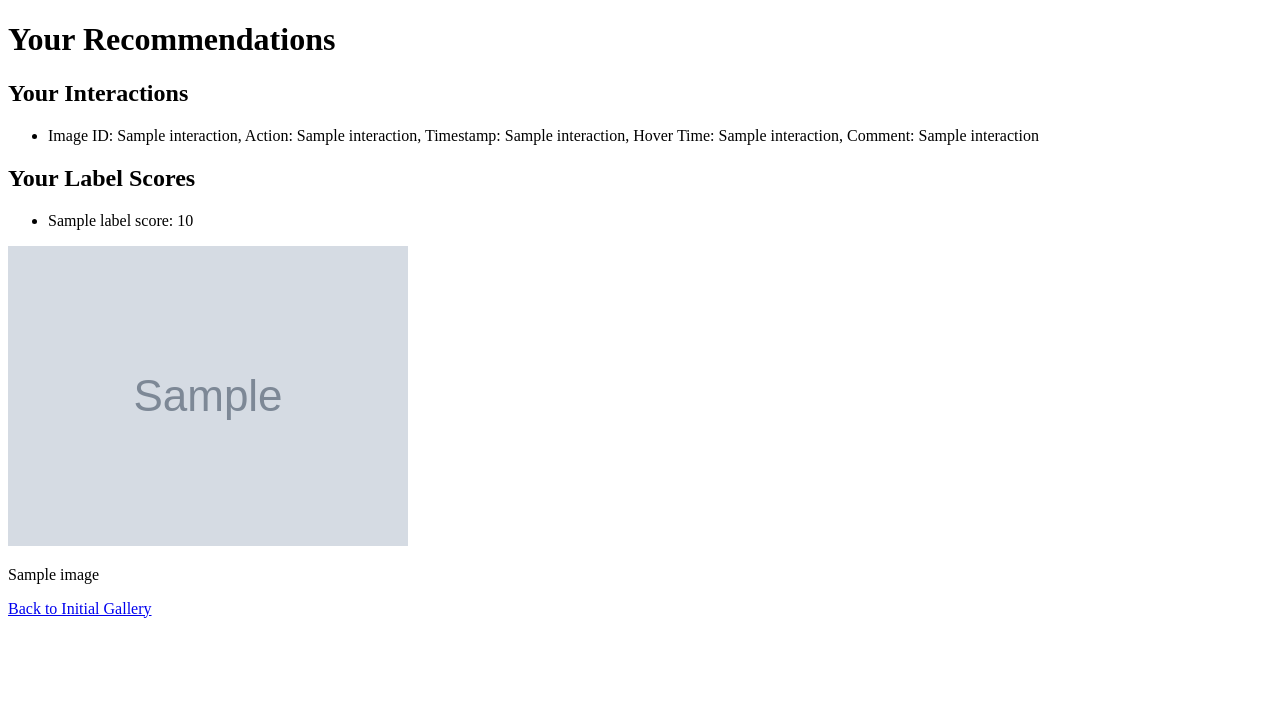
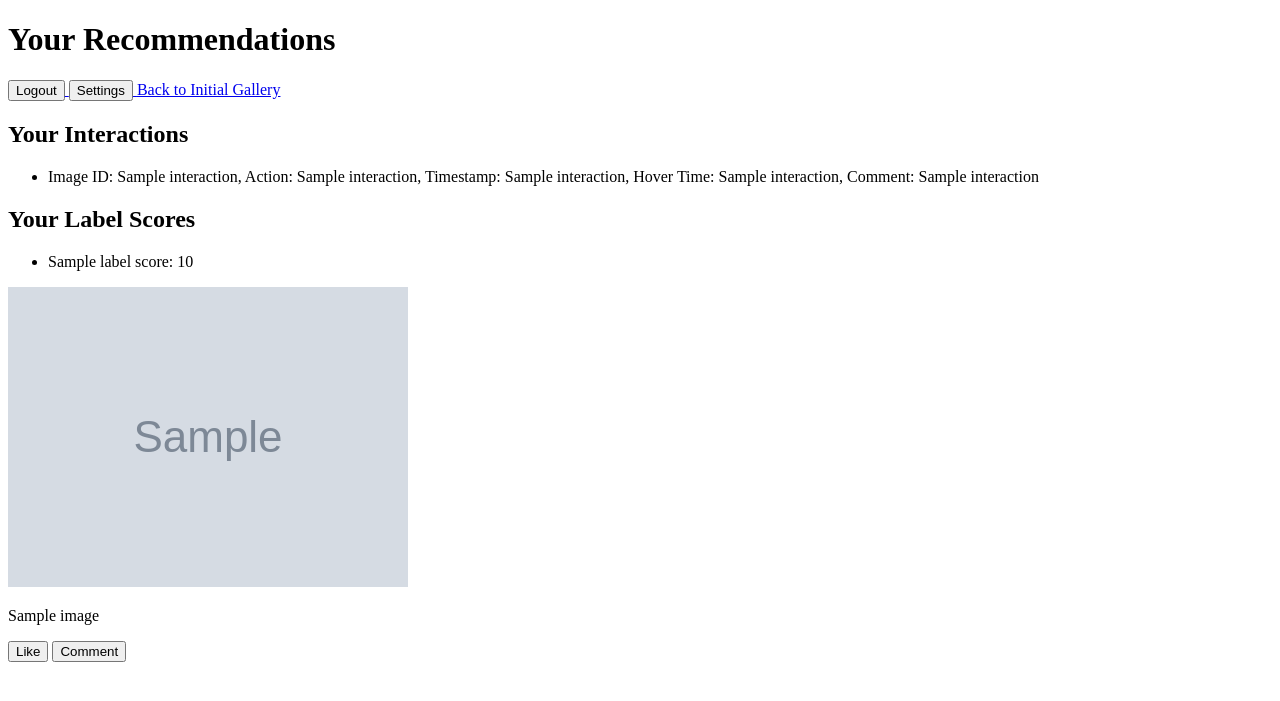
Before and after one commit to mnothman/image_recommendation, a Flask app: template templates/recommendations.html in a window 1280 px wide. Shown: the top 701 px of the page. Run offline with Flask 3, Linux system fonts and the light colour scheme; the template is opened without the code that fills it: most values are stand-ins (such as "Sample title", 1, 10 or a date in 2020); grey boxes marked "Sample" are stand-in pictures; parts of the project's set-up code (start-up, migrations or seed data) failed here and were passed over.

Commit message:
get interactions based on user, only 1 click/like logged,  like/cmnt button on recommend page

```diff
--- a/app.py
+++ b/app.py
@@ -102,15 +102,17 @@ def recommendations():
     if 'username' not in session:
         return redirect(url_for('login'))
 
-    interactions = databaseInteractions.get_interactions()
+    interactions = databaseInteractions.get_interactions(session['username']) # fetch interactions from DB based on username
+    # print("Interactions fetched from DB:", interactions)
+
     label_map = {image['id']: image['labels'].split('; ') for image in images}
 
-    filtered_interactions = [
+    filtered_interactions = [ # filter out interactions with no positive labels
         interaction for interaction in interactions
         if interaction[2] in label_map and label_map[interaction[2]] != ["No Labels"]
     ]
 
-    label_scores = calculate_score(interactions, label_map)
+    label_scores = calculate_score(filtered_interactions, label_map)
 
     # rank images based on cumulative label scores
     sorted_images = sorted(images, key=lambda img: sum(label_scores.get(label, 0) for label in img['labels'].split('; ')), reverse=True)
--- a/databaseInteractions.py
+++ b/databaseInteractions.py
@@ -41,21 +41,54 @@ def init_db():
     db.commit()
     # logging.debug("Database initialized.")
 
+# def save_interaction(data):
+#     db = get_db()
+#     cursor = db.cursor()
+#     # logging.debug(f"Saving interaction: {data}")
+#     cursor.execute('''
+#         INSERT INTO interactions (username, image_id, action, timestamp, hover_time, comment)
+#         VALUES (?, ?, ?, ?, ?, ?)
+#     ''', (data['username'], data['image_id'], data['action'], data['timestamp'], data.get('hover_time'), data.get('comment')))
+#     db.commit()
+#     # logging.debug("Interaction saved.")
+
+
 def save_interaction(data):
     db = get_db()
     cursor = db.cursor()
-    # logging.debug(f"Saving interaction: {data}")
-    cursor.execute('''
-        INSERT INTO interactions (username, image_id, action, timestamp, hover_time, comment)
-        VALUES (?, ?, ?, ?, ?, ?)
-    ''', (data['username'], data['image_id'], data['action'], data['timestamp'], data.get('hover_time'), data.get('comment')))
+
+    # check if the interaction is a "like" or "click"
+    if data['action'] in ['like', 'click']:
+        # check if a like or click already exists for this user and image
+        cursor.execute('''
+            SELECT id FROM interactions WHERE username = ? AND image_id = ? AND action = ?
+        ''', (data['username'], data['image_id'], data['action']))
+        result = cursor.fetchone()
+
+        if result:
+            # can update existing like / clicks
+            cursor.execute('''
+                UPDATE interactions
+                SET timestamp = ?, hover_time = ?, comment = ?
+                WHERE id = ?
+            ''', (data['timestamp'], data.get('hover_time'), data.get('comment'), result[0]))
+        else:
+            cursor.execute('''
+                INSERT INTO interactions (username, image_id, action, timestamp, hover_time, comment)
+                VALUES (?, ?, ?, ?, ?, ?)
+            ''', (data['username'], data['image_id'], data['action'], data['timestamp'], data.get('hover_time'), data.get('comment')))
+    else: #comments can have unlimited, likes only one
+        cursor.execute('''
+            INSERT INTO interactions (username, image_id, action, timestamp, hover_time, comment)
+            VALUES (?, ?, ?, ?, ?, ?)
+        ''', (data['username'], data['image_id'], data['action'], data['timestamp'], data.get('hover_time'), data.get('comment')))
+
     db.commit()
-    # logging.debug("Interaction saved.")
 
-def get_interactions():
+def get_interactions(username):
     db = get_db()
     cursor = db.cursor()
-    cursor.execute('SELECT * FROM interactions')
+    cursor.execute('SELECT * FROM interactions WHERE username = ?', (username,))
     return cursor.fetchall()
 
 def save_user(username, password):
@@ -90,6 +123,7 @@ def calculate_score(interactions, label_map): #calc scores based on interactions
         'like': 3,
         'comment': 2,
         'hover': 1
+        #clicks have no weight
     }
     # iterate thru interactions for scores of each label
     for interaction in interactions:
--- a/templates/recommendations.html
+++ b/templates/recommendations.html
@@ -6,7 +6,12 @@
 </head>
 <body>
     <h1>Your Recommendations</h1>
-
+    <a href="/logout">
+        <button>Logout</button>
+    <a href="/settings">
+        <button>Settings</button>
+        <a href="{{ url_for('index') }}">Back to Initial Gallery</a>
+    </a>
        <!-- display interactions for testing -->
        <div id="user-interactions">
         <h2>Your Interactions</h2>
@@ -31,9 +36,63 @@
             <div class="image">
                 <img src="{{ image.url }}" alt="{{ image.id }}">
                 <p>{{ image.labels }}</p>
+                <button onclick="recordInteraction('{{ image.id }}', 'like')">Like</button>
+                <button onclick="comment('{{ image.id }}')">Comment</button>
+            </div>
             </div>
         {% endfor %}
     </div>
-    <a href="{{ url_for('index') }}">Back to Initial Gallery</a>
+
+    <script>
+        let hoverStart = {};
+        let hoverRecorded = new Set();
+
+        function recordInteraction(imageId, action) {
+            let interaction = { image_id: imageId, action: action };
+
+            if (action === 'hover') {
+                hoverStart[imageId] = new Date().getTime();
+            } else if (action === 'hover_end') {
+                if (!hoverRecorded.has(imageId)) {
+                    interaction['hover_time'] = new Date().getTime() - hoverStart[imageId];
+                    hoverRecorded.add(imageId);
+                    sendInteraction(interaction);
+                }
+            } else {
+                sendInteraction(interaction);
+            }
+        }
+
+        function startHover(imageId) {
+            hoverStart[imageId] = new Date().getTime();
+        }
+        function endHover(imageId) {
+            if (!hoverRecorded.has(imageId)) {
+                let hoverTime = new Date().getTime() - hoverStart[imageId];
+                let interaction = { image_id: imageId, action: 'hover_end', hover_time: hoverTime };
+                hoverRecorded.add(imageId);
+                sendInteraction(interaction);
+            }
+        }
+        function sendInteraction(interaction) {
+            fetch('/interact', {
+                method: 'POST',
+                headers: {
+                    'Content-Type': 'application/json',
+                },
+                body: JSON.stringify(interaction),
+            }).then(response => response.json())
+                .then(data => console.log(data));
+        }
+
+        function comment(imageId) {
+            let commentText = prompt("Enter your comment:");
+            if (commentText) {
+                let interaction = { image_id: imageId, action: 'comment', comment: commentText };
+                sendInteraction(interaction);
+            }
+        }
+    </script>
+
 </body>
 </html>
```
Also changed, not shown: templates/index.html (+0 -11 lines).
